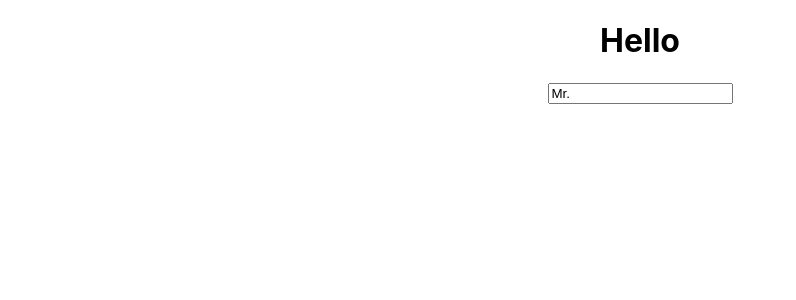
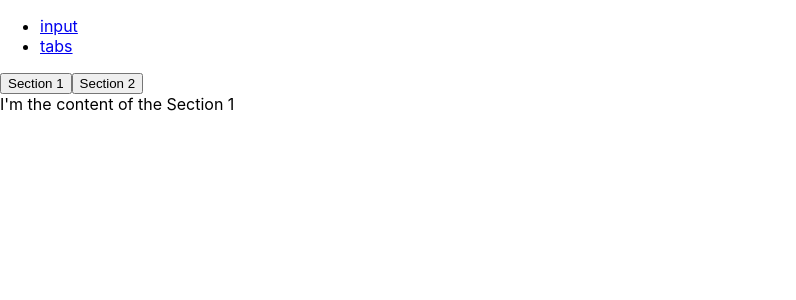
Before and after one commit to eunhye8767/study-react-new, a React (Create React App) app in the folder nomadcoders/hooks-makes/: page /tabs in a window 1280 px wide. Shown: the top 300 px of the page, without its empty margins (0-796 px from the left). Built offline with nearby package versions, Linux system fonts and the light colour scheme.

Commit message:
useTabs() 만들기

```diff
--- a/nomadcoders/hooks-makes/src/App.js
+++ b/nomadcoders/hooks-makes/src/App.js
@@ -1,12 +1,28 @@
-import './App.css';
+import { BrowserRouter, Routes, Route, NavLink } from "react-router-dom";
 
-import Input from './components/Input';
+import PageInput from "./pages/PageInput";
+import PageTab from "./pages/PageTab";
 
 function App() {
   return (
     <div className="App">
-      <h1>Hello</h1>
-      <Input />
+      <BrowserRouter>
+        <nav>
+          <ul>
+            <li>
+              <NavLink to={"/input"}>input</NavLink>
+            </li>
+            <li>
+              <NavLink to={"tabs"}>tabs</NavLink>
+            </li>
+          </ul>
+        </nav>
+
+        <Routes>
+          <Route path="/input" element={<PageInput />}></Route>
+          <Route path="/tabs" element={<PageTab />}></Route>
+        </Routes>
+      </BrowserRouter>
     </div>
   );
 }
--- /dev/null
+++ b/nomadcoders/hooks-makes/src/components/Tabs.js
@@ -0,0 +1,31 @@
+import useTabs from "../hooks/useTabs";
+
+const content = [
+  {
+    tab: "Section 1",
+    content: "I'm the content of the Section 1",
+  },
+  {
+    tab: "Section 2",
+    content: "I'm the content of the Section 2",
+  },
+];
+
+const Tabs = () => {
+  const { currentItem, changeItem } = useTabs(0, content);
+
+  return (
+    <>
+      <div className="tab">
+        <div className="tab-menu">
+          {content.map((section, index) => (
+            <button onClick={() => changeItem(index)}>{section.tab}</button>
+          ))}
+        </div>
+        <div className="tab-panel">{currentItem.content}</div>
+      </div>
+    </>
+  );
+};
+
+export default Tabs;
--- /dev/null
+++ b/nomadcoders/hooks-makes/src/hooks/useTabs.js
@@ -0,0 +1,13 @@
+import { useState } from "react";
+
+const useTabs = (initialTab, allTabs) => {
+  const [currentIndex, setCurrentIndex] = useState(initialTab);
+
+  if (!allTabs || !Array.isArray(allTabs)) return;
+  return {
+    currentItem: allTabs[currentIndex],
+    changeItem: setCurrentIndex,
+  };
+};
+
+export default useTabs;
--- /dev/null
+++ b/nomadcoders/hooks-makes/src/pages/PageInput.js
@@ -0,0 +1,12 @@
+import React from 'react'
+import Input from '../components/Input'
+
+const PageInput = () => {
+  return (
+    <>
+      <Input />
+    </>
+  )
+}
+
+export default PageInput
--- /dev/null
+++ b/nomadcoders/hooks-makes/src/pages/PageTab.js
@@ -0,0 +1,11 @@
+import Tabs from '../components/Tabs'
+
+const PageTab = () => {
+  return (
+    <>
+      <Tabs />
+    </>
+  )
+}
+
+export default PageTab
--- /dev/null
+++ b/package.json
@@ -0,0 +1,5 @@
+{
+  "dependencies": {
+    "react-router-dom": "6"
+  }
+}
```
Also changed, not shown: 1 other file (tests, documents, lock files or other folders).
